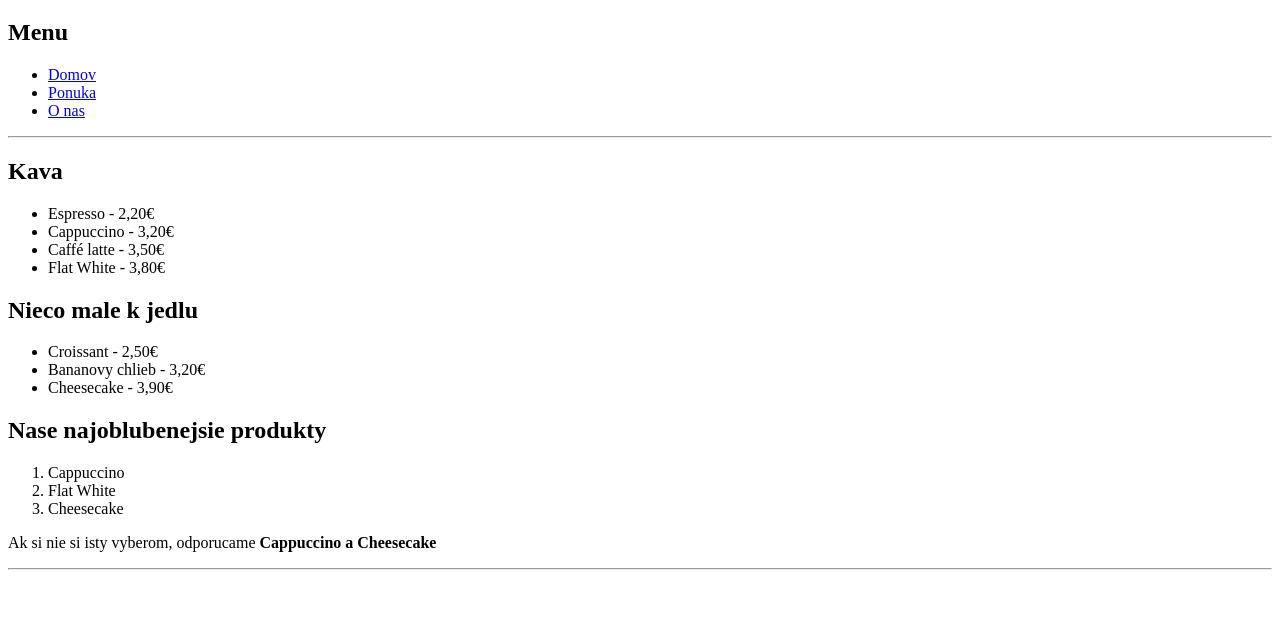
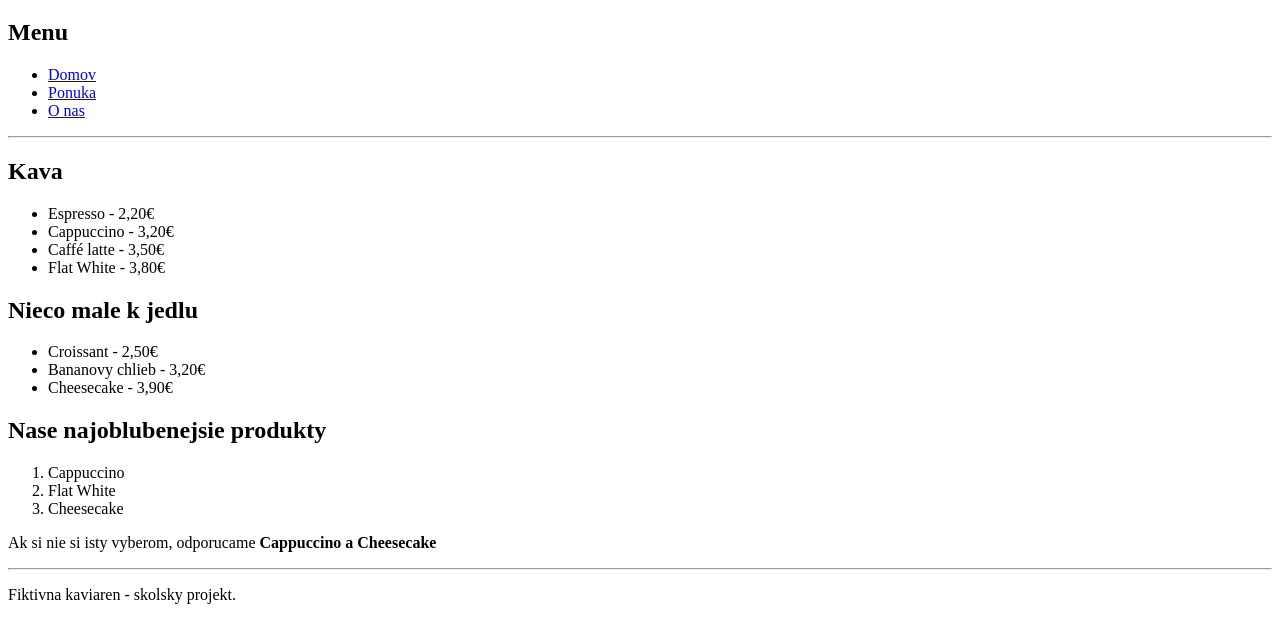
Before and after one commit to Adrian676767/KaviarenVincent, a plain HTML site: page Ponuka.html in a window 1280 px wide. Shown: the part 61-704 px from the top of the page. Drawn offline with Linux system fonts and the light colour scheme.

Commit message:
Add description for fictional café project

```diff
--- a/Ponuka.html
+++ b/Ponuka.html
@@ -44,5 +44,6 @@
 
         <hr>
 
+     <p>Fiktivna kaviaren - skolsky projekt.</p>
 </body>
 </html>
```
